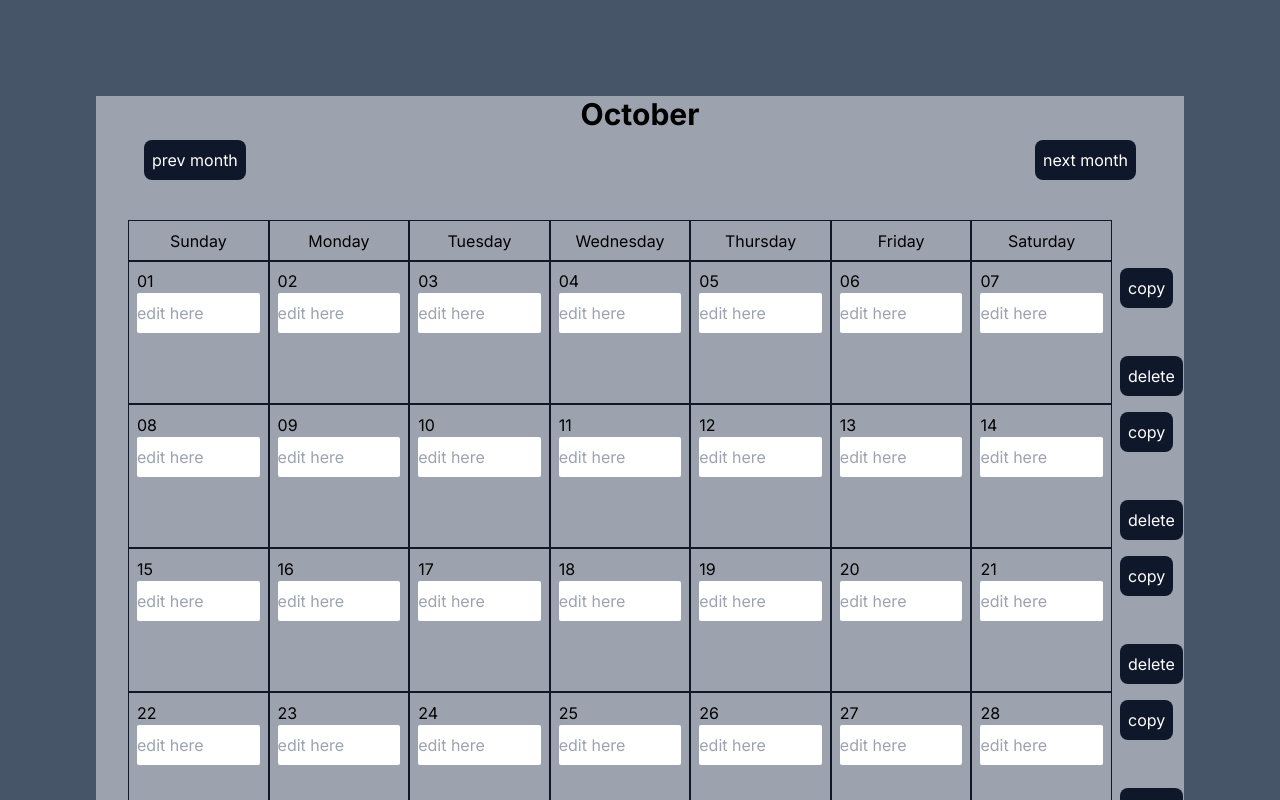
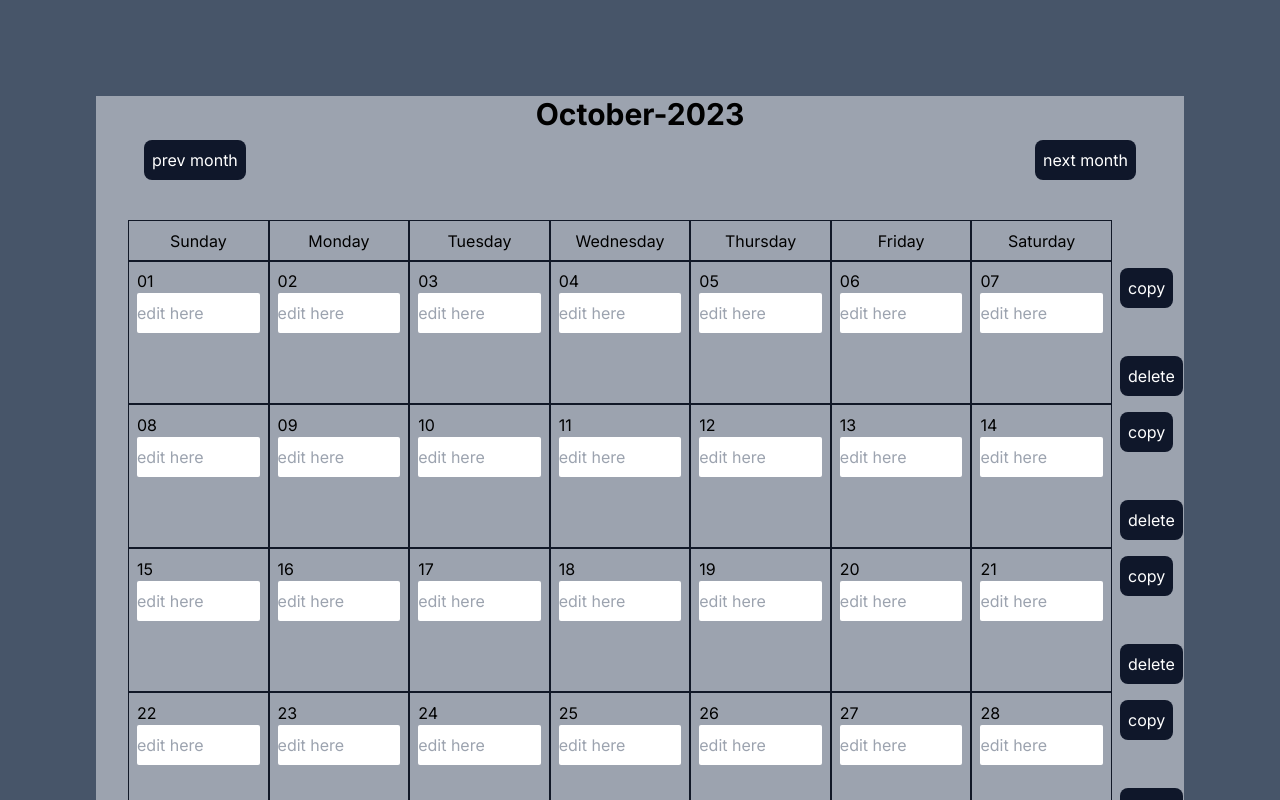
Before and after one commit to OmarNashat01/Event-Calendar, a Next.js app: page / in a window 1280 px wide. Shown: the top 800 px of the page. Built offline with nearby package versions, Linux system fonts and the light colour scheme.

Commit message:
add year beside month

```diff
--- a/src/components/calendar/calendar.tsx
+++ b/src/components/calendar/calendar.tsx
@@ -59,7 +59,7 @@ function EventCalendar() {
 
     return (
         <div className='bg-gray-400 w-full'>
-            <h1 className='w-full text-center text-3xl font-bold'>{format(currentMonth, 'MMMM')}</h1>
+            <h1 className='w-full text-center text-3xl font-bold'>{format(currentMonth, 'MMMM-yyyy')}</h1>
 
             <div className='w-full flex justify-between px-10'>
                 <button className='bg-slate-900 text-white p-2 m-2 rounded-lg' onClick={decrementMonth}>prev month</button>
```
